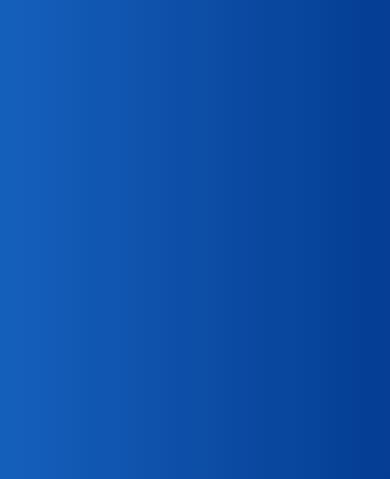
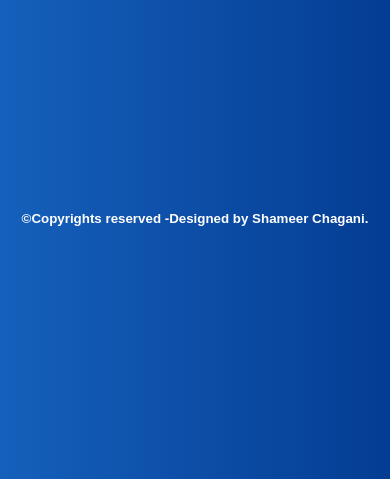
Before and after one commit to shameerchagani/Time2Class, a plain HTML site: page index.html in a window 390 px wide. Shown: the part 365-844 px from the top of the page. Drawn offline with nearby package versions, Linux system fonts and the light colour scheme; a web font is replaced by a local one.

Commit message:
Footer Added. Compatable with Mobile View.

```diff
--- a/index.html
+++ b/index.html
@@ -24,8 +24,9 @@
         </center>
     </main>
     <div id="time"></div>
+    <footer class="foot">
+       <small> &copy;Copyrights reserved -Designed by Shameer Chagani.</small>
+    </footer>
 </body>
 <script src="main.js"></script>
-<!-- <script src="main2.js"></script> -->
-
 </html>
--- a/style.css
+++ b/style.css
@@ -34,7 +34,7 @@ body{
     font-weight: 800;
     color: antiquewhite;
     font-family: 'Turret Road', cursive;
-    line-height: 70vh;
+    line-height: 60vh;
     vertical-align: middle;
 
 }
@@ -83,6 +83,12 @@ input:focus{
 main{
     display : none;
 }
+.foot{
+text-align: center;
+color: white;
+font-weight: 600;
+margin-top: 80px;
+}
 
 @media only screen and (max-width: 600px){
     #heading2{
```
